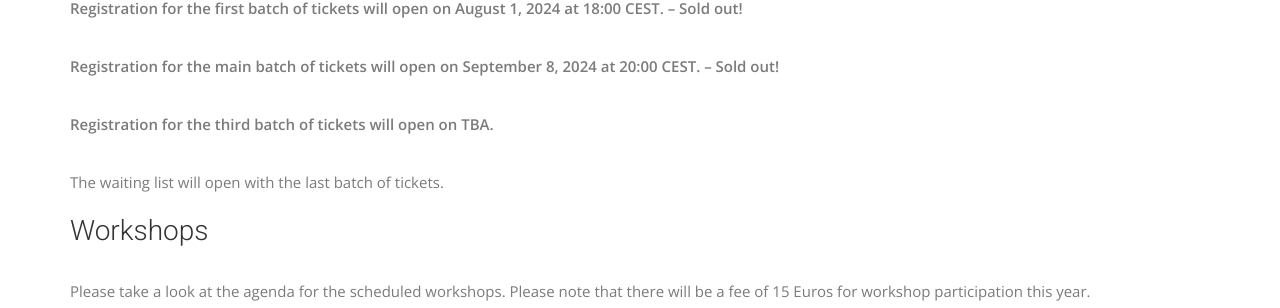
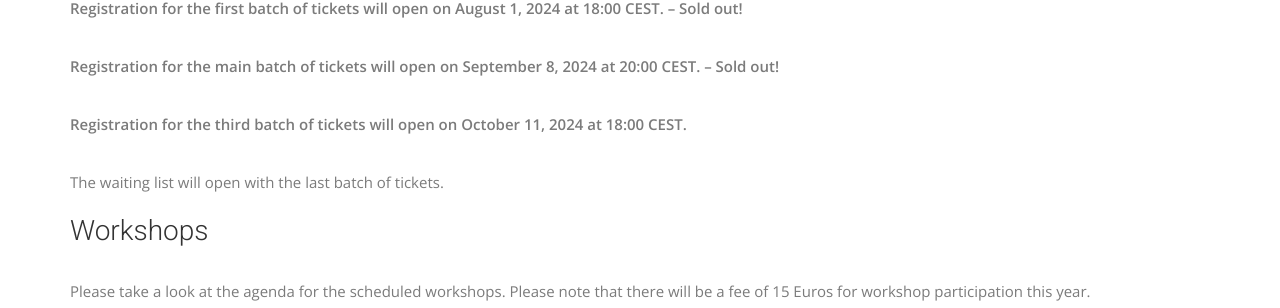
Before and after one commit to BSidesMUC/BSidesMunich2024, a Jekyll site: the page built from tickets.md, in a window 1280 px wide. Shown: the part 1047-1355 px from the top of the page. Built offline with Jekyll 4.4.1, drawn with Linux system fonts in a browser that asks for light colours; nearby versions of some CDN libraries; some web fonts are replaced.

Commit message:
Update release data for 3rd batch of tickets.

```diff
--- a/tickets.md
+++ b/tickets.md
@@ -16,7 +16,7 @@ Also, sponsoring or volunteering is a great way to contribute to a superb BSides
 
 **Registration for the main batch of tickets will open on September 8, 2024 at 20:00 CEST. -- Sold out!**
 
-**Registration for the third batch of tickets will open on TBA.**
+**Registration for the third batch of tickets will open on October 11, 2024 at 18:00 CEST.**
 
 The waiting list will open with the last batch of tickets.
 
```
